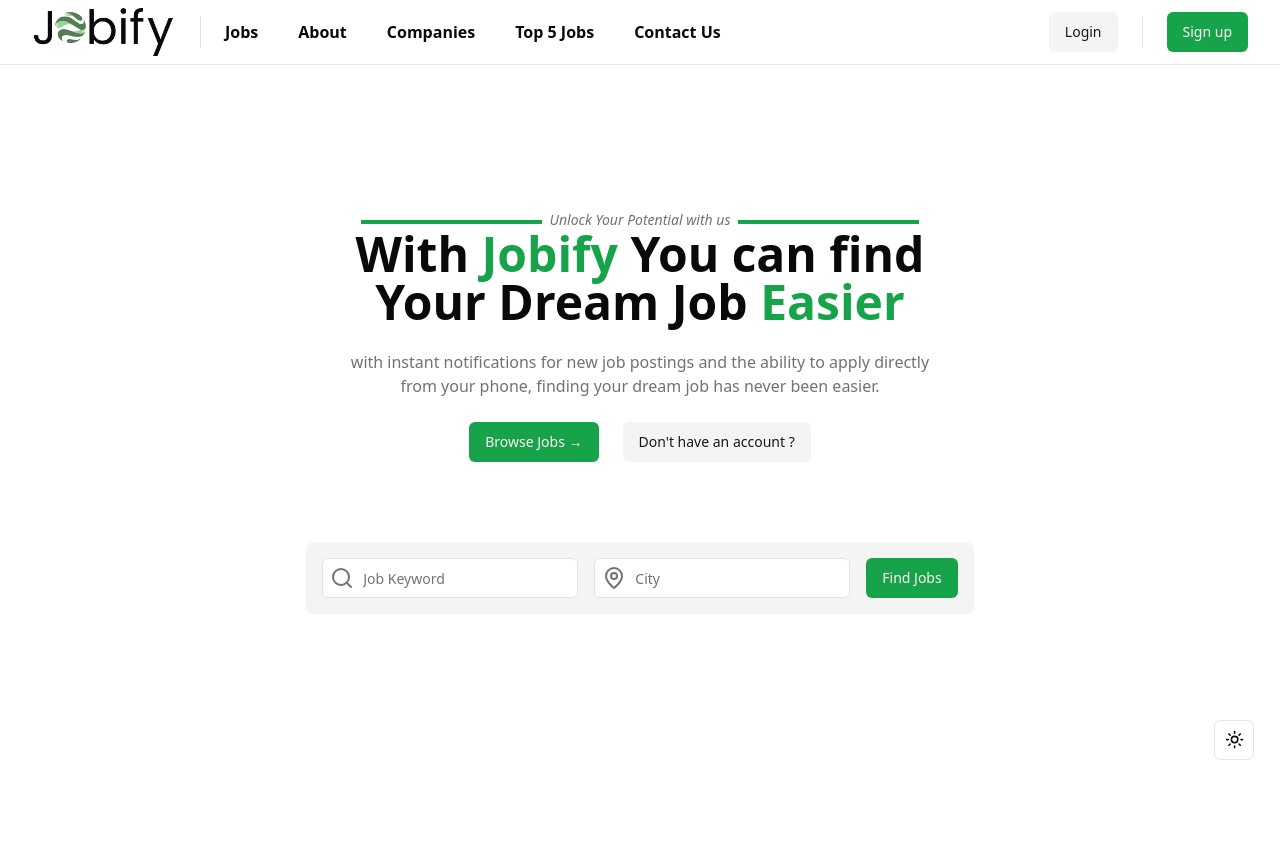
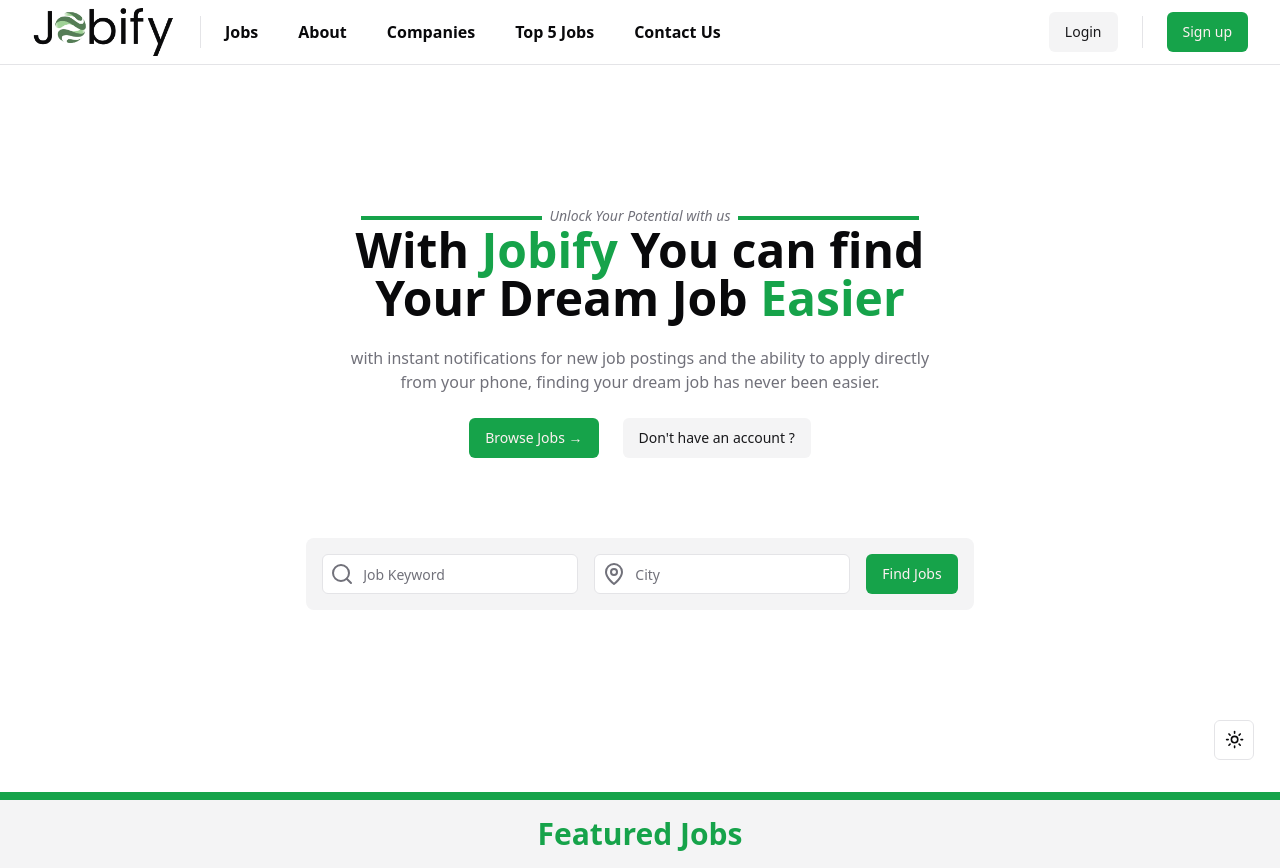
Before and after one commit to hellorapio/jobify-frontend, a React (Vite) app: page / in a window 1280 px wide. Before the commit the page ends 800 px from the top, so only its background shows below. Built offline with nearby package versions, Linux system fonts and the light colour scheme; no server answers.

Commit message:
working on main

```diff
--- a/src/components/Header.tsx
+++ /dev/null
@@ -1,7 +0,0 @@
-import { FC } from "react";
-
-const Header: FC = () => {
-  return <header>Header</header>;
-};
-
-export default Header;
--- a/src/components/Main.tsx
+++ /dev/null
@@ -1,11 +0,0 @@
-import {FC} from 'react'
-
-const Main:FC = () => {
-  return (
-    <main>
-
-    </main>
-  )
-}
-
-export default Main
--- /dev/null
+++ b/src/components/home/Header.tsx
@@ -0,0 +1,22 @@
+import HeroText from "@/components/home/HeroText";
+import JobSearch from "@/components/home/JobSearch";
+import UserAccBtn from "@/components/home/UserAccBtn";
+import { Button } from "@/components/ui/button";
+import { Link } from "react-router-dom";
+
+export default function Header() {
+  return (
+    <header className=" h-[calc(100vh-64px)] border-b-8 border-primary">
+      <div className="container flex flex-col justify-center text-center items-center -translate-y-10 h-full">
+        <HeroText />
+        <div className="flex gap-6">
+          <Button asChild>
+            <Link to="/jobs">Browse Jobs &rarr;</Link>
+          </Button>
+          <UserAccBtn />
+        </div>
+        <JobSearch />
+      </div>
+    </header>
+  );
+}
--- a/src/components/home/JobSearch.tsx
+++ b/src/components/home/JobSearch.tsx
@@ -3,7 +3,6 @@ import { MapPin, Search } from "lucide-react";
 import { Button } from "@/components/ui/button";
 import { useNavigate } from "react-router-dom";
 import { useState } from "react";
-import { set } from "zod";
 
 export default function JobSearch() {
   const [keyword, setKeyword] = useState("");
--- /dev/null
+++ b/src/components/home/Main.tsx
@@ -0,0 +1,13 @@
+import { FC } from "react";
+
+const Main: FC = () => {
+  return (
+    <main className="bg-secondary p-4">
+      <div className="container">
+        <h2 className="text-2xl md:text-3xl text-primary font-bold text-center">Featured Jobs</h2>
+      </div>
+    </main>
+  );
+};
+
+export default Main;
--- a/src/pages/Home.tsx
+++ b/src/pages/Home.tsx
@@ -1,23 +1,11 @@
-import HeroText from "@/components/home/HeroText";
-import JobSearch from "@/components/home/JobSearch";
-import UserAccBtn from "@/components/home/UserAccBtn";
-import { Button } from "@/components/ui/button";
-import { FC } from "react";
-import { Link } from "react-router-dom";
+import Header from "@/components/home/Header";
+import Main from "@/components/home/Main";
 
-const Home: FC = () => {
+export default function Home() {
   return (
-    <div className="container h-[calc(100vh-64px)] flex flex-col justify-center text-center items-center -translate-y-10">
-      <HeroText />
-      <div className="flex gap-6">
-        <Button asChild>
-          <Link to="/jobs">Browse Jobs &rarr;</Link>
-        </Button>
-        <UserAccBtn />
-      </div>
-      <JobSearch />
-    </div>
+    <>
+      <Header />
+      <Main />
+    </>
   );
-};
-
-export default Home;
+}
```
